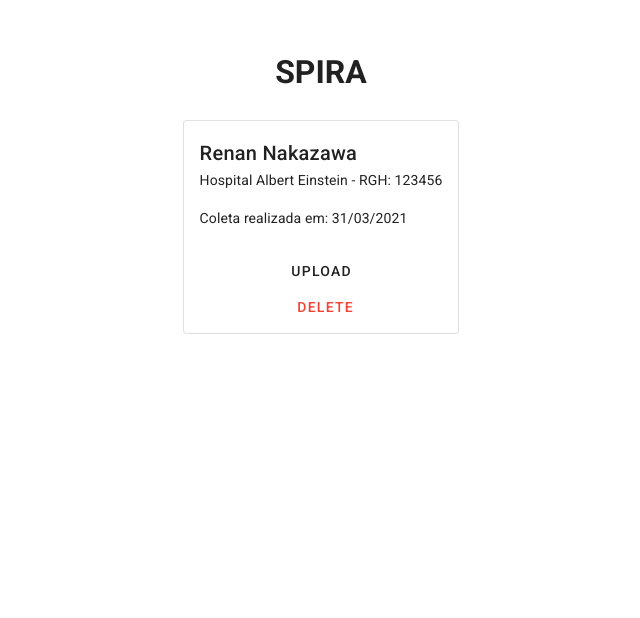
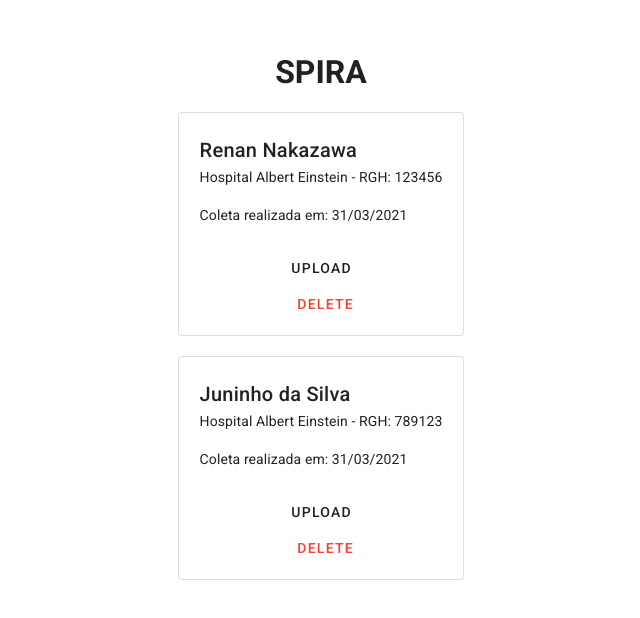
Before and after one commit to spirabr/PWA-App, a Vue app: page /upload in a window 1280 px wide. Shown: the part 134-752 px from the top of the page, without its empty margins (319-959 px from the left). Built offline with nearby package versions, Linux system fonts and the light colour scheme; no server answers.

Commit message:
change upload page to list format

```diff
--- a/src/components/UploadAudiosCard.vue
+++ b/src/components/UploadAudiosCard.vue
@@ -42,7 +42,6 @@ export default {
         // audioUrl1: "http://example.audio.com/audios/1" not used for now
       }
       const response = await this.http.post('/', requestData)
-      console.log(response)
     }
   }
 }
@@ -51,7 +50,9 @@ export default {
 <style>
   .upload-audios-card {
     display: flex;
-    padding: 20
+    flex: 1 1 auto;
+    padding: 5px;
+    margin-bottom: 20px;
   }
   .upload-audios-card .title {
     font-weight: 600
@@ -59,4 +60,7 @@ export default {
   .upload-audios-card .card-actions {
     align-self: center
   }
+  .card-actions {
+    min-width: 100px;
+  }
 </style>
--- a/src/views/Upload.vue
+++ b/src/views/Upload.vue
@@ -10,15 +10,15 @@
 
       <h1>SPIRA</h1>
     </div>
-    <v-list class="cards-container">
-      <UploadAudiosCard
-        :patient="patient"
+    <div class="cards-container">
+      <UploadAudiosCard v-for="sample in samples" :key="sample.patient.id"
+        :patient="sample.patient"
         :sampleDate="'31/03/2021'"
-        :location="location"
+        :location="sample.location"
         :http="instance"
       >
       </UploadAudiosCard>
-    </v-list>
+    </div>
   </v-container>
 </template>
 
@@ -37,6 +37,8 @@ export default {
   components: {UploadAudiosCard},
   data: () => ({
     instance: instance,
+    samples: [
+      {
         patient: {
           id: '123456',
           name: 'Renan Nakazawa'
@@ -44,6 +46,17 @@ export default {
         location: {
           name: 'Hospital Albert Einstein'
         }
+      },
+      {
+        patient: {
+          id: '789123',
+          name: 'Juninho da Silva'
+        },
+        location: {
+          name: 'Hospital Albert Einstein'
+        }
+      }
+    ]
   })
 }
 </script>
@@ -64,7 +77,7 @@ export default {
     justify-content: center;
   }
   .cards-container {
-
+    margin: 20;
   }
   .v-footer {
     background-color: black;
```
Lines whose indentation alone changed are shown as unchanged.
